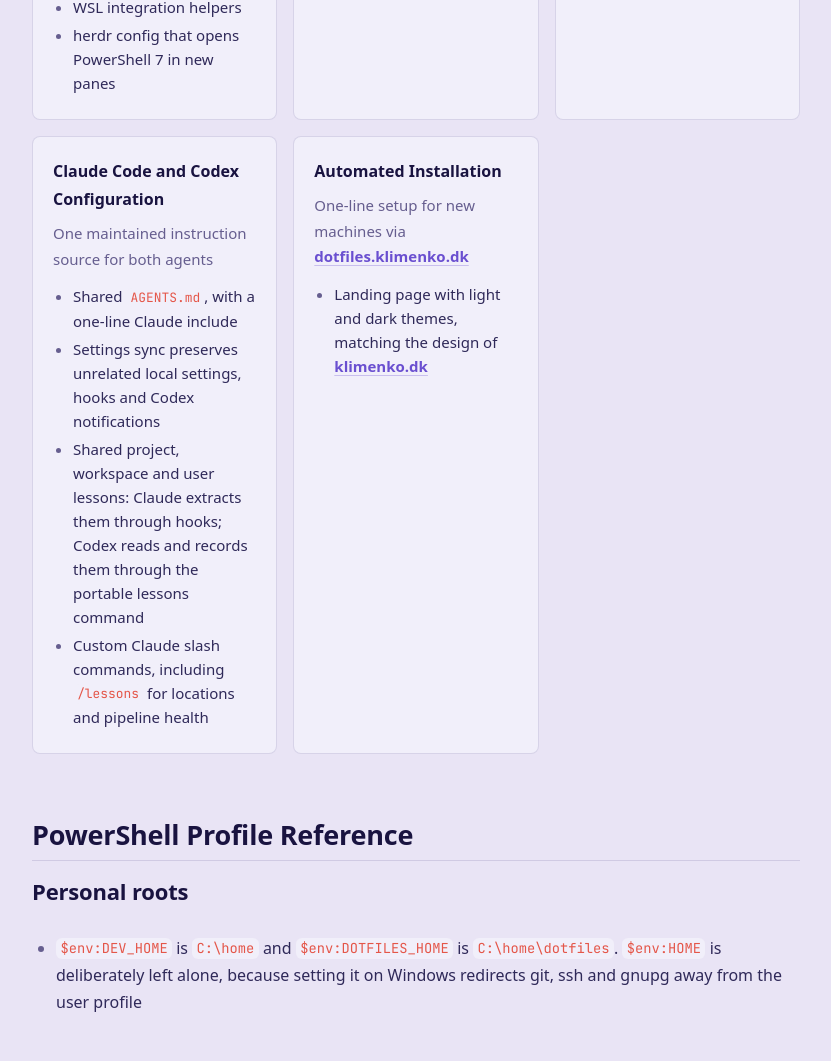
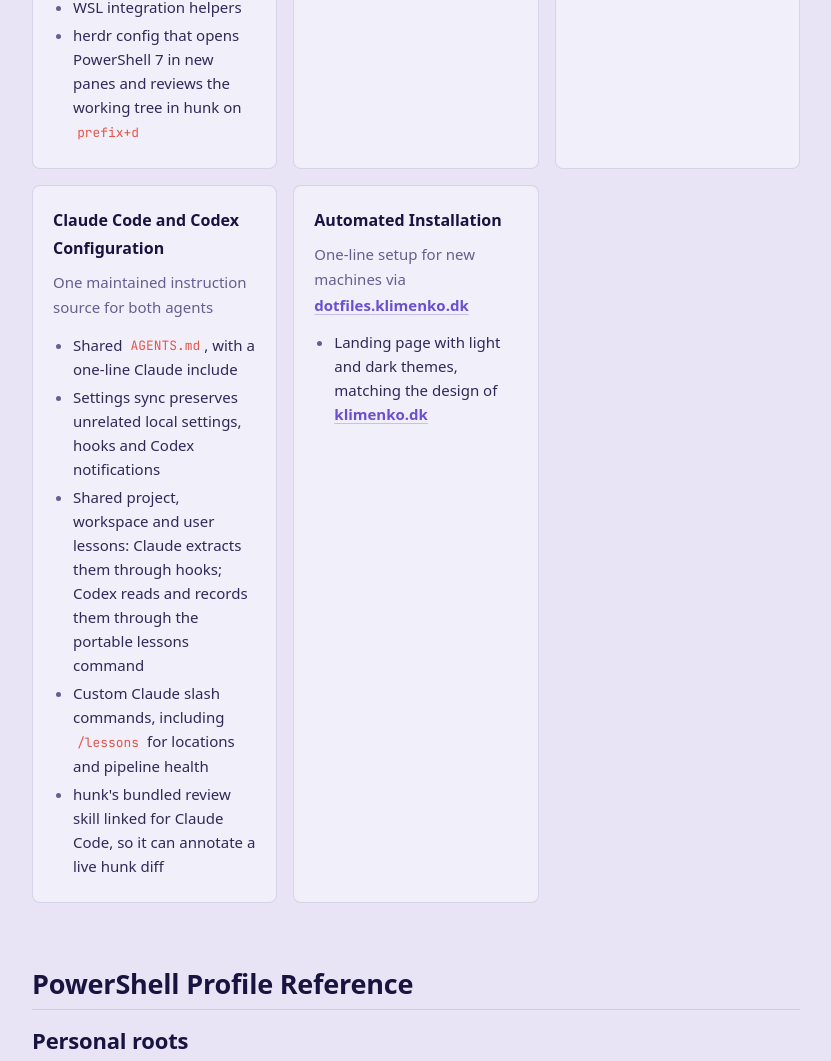
Before and after one commit to romaklimenko/dotfiles, a website: page install/index.html in a window 1280 px wide. Shown: the part 1360-2421 px from the top of the page, without its empty margins (320-1151 px from the left). Drawn offline with Linux system fonts and the light colour scheme.

Commit message:
feat(windows): review diffs in hunk from herdr
Bind prefix+d in the herdr config to hunk diff --watch in a temporary
pane. Link hunk's bundled hunk-review skill to ~/.claude/skills as a
junction from the Windows installer, so Claude Code can annotate a live
hunk session. Document both in the README.

```diff
--- a/install/index.html
+++ b/install/index.html
@@ -806,7 +806,7 @@
     <li>Useful aliases and functions</li>
     <li>Git shortcuts</li>
     <li>WSL integration helpers</li>
-    <li>herdr config that opens PowerShell 7 in new panes</li>
+    <li>herdr config that opens PowerShell 7 in new panes and reviews the working tree in hunk on <code>prefix+d</code></li>
   </ul>
 </div>
 
@@ -838,6 +838,7 @@
     <li>Settings sync preserves unrelated local settings, hooks and Codex notifications</li>
     <li>Shared project, workspace and user lessons: Claude extracts them through hooks; Codex reads and records them through the portable lessons command</li>
     <li>Custom Claude slash commands, including <code>/lessons</code> for locations and pipeline health</li>
+    <li>hunk's bundled review skill linked for Claude Code, so it can annotate a live hunk diff</li>
   </ul>
 </div>
 
```
Also changed, not shown: windows/herdr/config.toml (+9 -0 lines), README.md, 1 other file.
